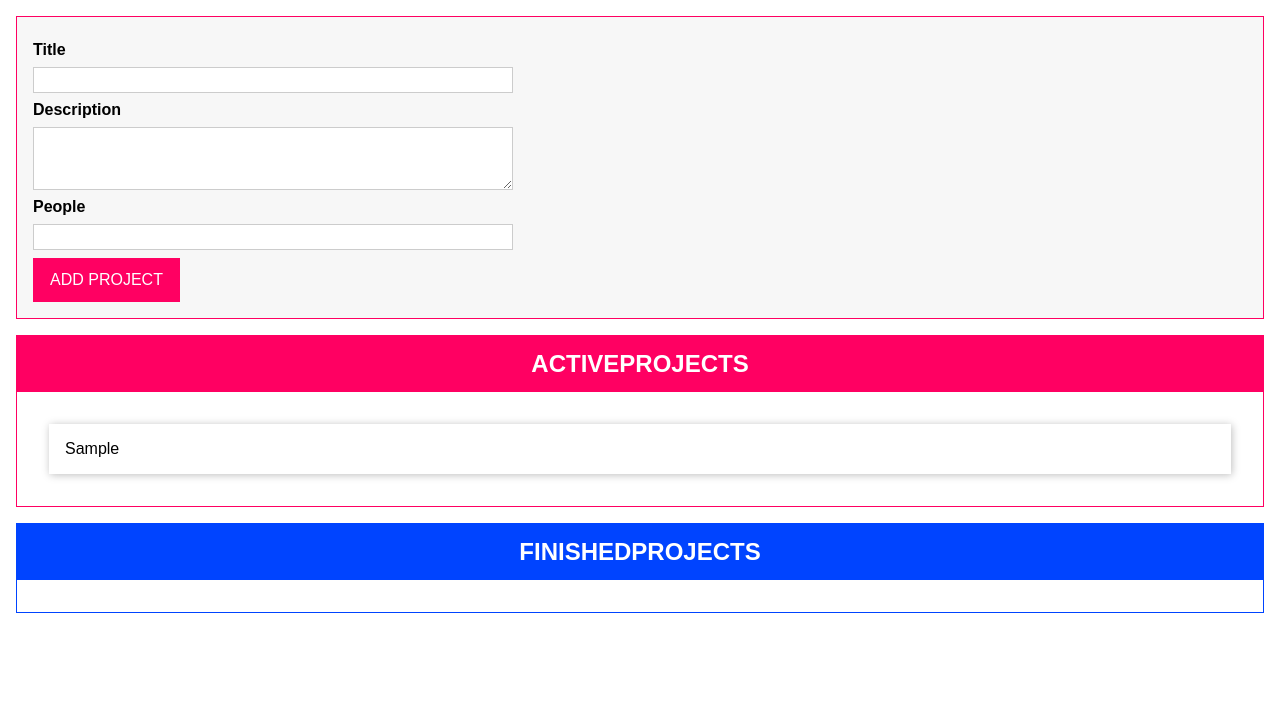
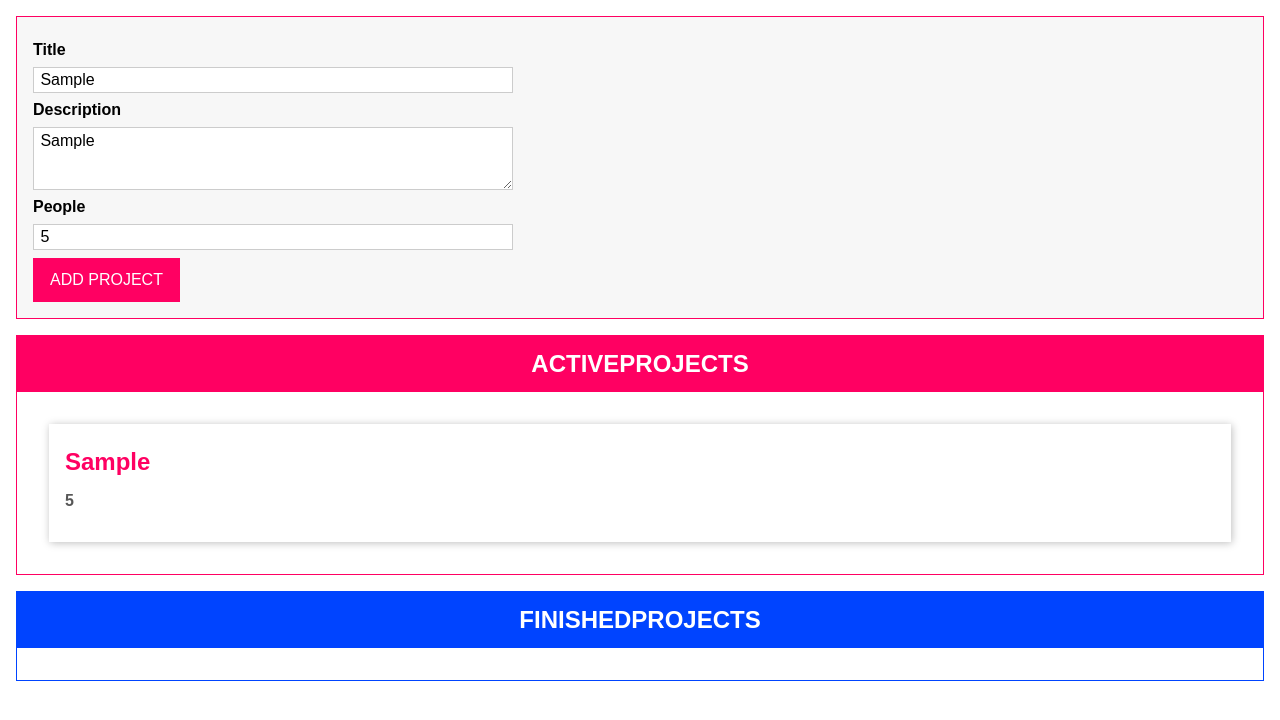
Before and after one commit to YannYves/typescript-p1, a website with bundled scripts: page index.html in a window 1280 px wide. Both pictures are taken after typing "Sample", "Sample", "5" into the empty fields and a click on the button "ADD PROJECT". Built offline with nearby package versions, Linux system fonts and the light colour scheme.

Commit message:
error: WIP p tags are not displayed right

```diff
--- a/index.html
+++ b/index.html
@@ -27,7 +27,13 @@
       </form>
     </template>
     <template id="single-project">
-      <li></li>
+      <li>
+        <h2>
+          <h3>
+            <p></p>
+          </h3>
+        </h2>
+      </li>
     </template>
     <template id="project-list">
       <section class="projects">
--- a/src/app.ts
+++ b/src/app.ts
@@ -152,6 +152,24 @@ abstract class Component<T extends HTMLElement, U extends HTMLElement> {
   abstract configure(): void;
   abstract renderContent(): void;
 }
+// project item class
+class ProjectItem extends Component<HTMLUListElement, HTMLLIElement> {
+  private project: Project;
+  constructor(hostId: string, project: Project) {
+    super("single-project", hostId, false, project.id);
+    this.project = project;
+    this.renderContent();
+  }
+
+  configure() {}
+  renderContent() {
+    this.element.querySelector("h2")!.textContent = this.project.title;
+    this.element.querySelector("h3")!.textContent =
+      this.project.people.toString();
+    this.element.querySelector("p")!.textContent = this.project.description;
+  }
+}
+
 // projectList class
 class ProjectList extends Component<HTMLDivElement, HTMLElement> {
   assignedProjects: Project[];
@@ -169,9 +187,7 @@ class ProjectList extends Component<HTMLDivElement, HTMLElement> {
     )! as HTMLUListElement;
     listEl.innerHTML = "";
     for (const prjItem of this.assignedProjects) {
-      const listItem = document.createElement("li");
-      listItem.textContent = prjItem.title;
-      listEl.appendChild(listItem);
+      new ProjectItem(this.element.querySelector("ul")!.id, prjItem);
     }
   }
   configure() {
```
